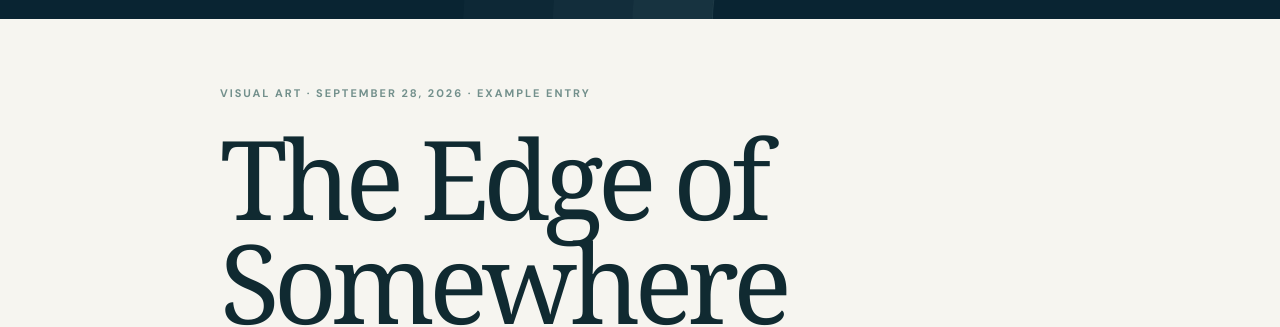
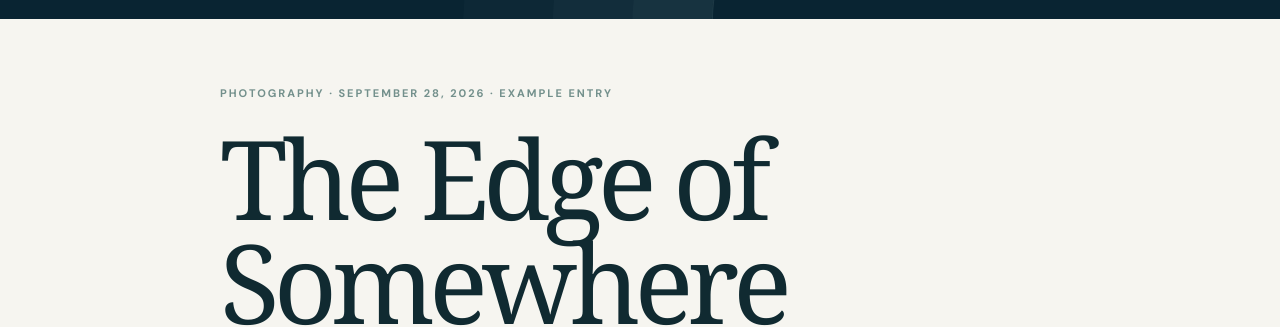
Before and after one commit to egentler/deep-blue, a Jekyll site: the page built from _posts/2026-09-28-the-edge-of-somewhere.md, in a window 1280 px wide. Shown: the part 308-635 px from the top of the page. Built offline with Jekyll 4.4.1, drawn with Linux system fonts in a browser that asks for light colours; some web fonts are replaced.

Commit message:
Update _posts/2026-09-28-the-edge-of-somewhere.md (via Pages CMS)

```diff
--- a/_posts/2026-09-28-the-edge-of-somewhere.md
+++ b/_posts/2026-09-28-the-edge-of-somewhere.md
@@ -1,13 +1,11 @@
 ---
 title: The Edge of Somewhere
-date: '2026-09-28'
-category: Visual Art
+date: 2026-09-28
+category: Photography
 author: Student artist
 summary: An experiment in gesture, layered shapes, and the space between.
-preview: ''
 cover: /assets/sample/shapes.svg
 medium: Geometric illustration (sample)
 sample: true
 ---
-
 Another example visual-art page. Replace this with an original student work when you are ready.
```
